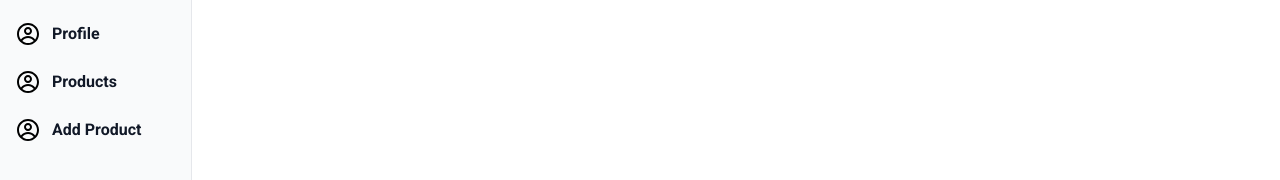
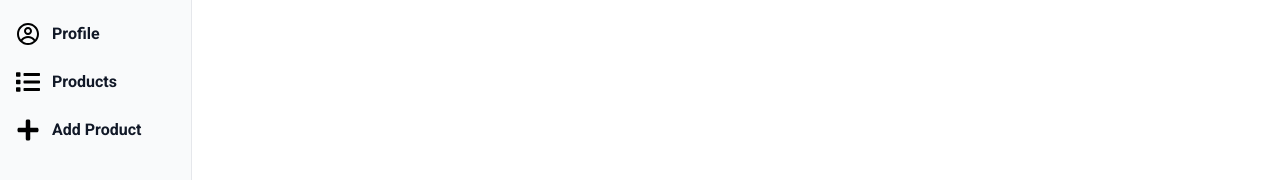
Before and after one commit to MonirSaikat/ars-furniture-frontend, a React (Create React App) app: page /dashboard in a window 1280 px wide. Shown: the part 246-426 px from the top of the page. Built offline with nearby package versions, Linux system fonts and the light colour scheme; no server answers; sample sign-in values are in the browser's storage.

Commit message:
added icons

```diff
--- a/src/components/admin/Sidebar.js
+++ b/src/components/admin/Sidebar.js
@@ -5,6 +5,7 @@ import {
   AiOutlineShopping,
   AiOutlineHome,
 } from "react-icons/ai";
+import { FaList, FaPlus } from 'react-icons/fa';
 import { MdOutlineReviews } from "react-icons/md";
 import { CgProfile } from "react-icons/cg";
 import classNames from 'classnames';
@@ -40,12 +41,12 @@ const Sidebar = () => {
     {
       path: "products",
       label: "Products",
-      icon: <CgProfile />,
+      icon: <FaList />,
     },
     {
       path: "products/add",
       label: "Add Product",
-      icon: <CgProfile />,
+      icon: <FaPlus />,
     },
   ];
 
```
